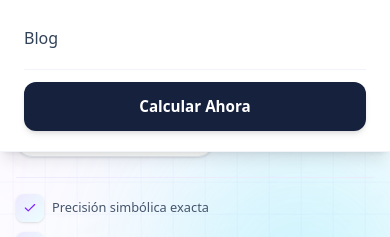
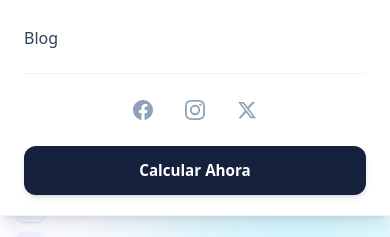
Before and after one commit to syedamaleeha28-lab/derivative-calculator, a Next.js app: page / in a window 390 px wide. Both pictures are taken after a click on the button 362 px from the left and 30 px from the top of the page. Shown: the part 339-576 px from the top of the page. Built offline with nearby package versions, Linux system fonts and the light colour scheme; no server answers.

Commit message:
mobile nagivation social icon added again

```diff
--- a/src/components/Navbar.tsx
+++ b/src/components/Navbar.tsx
@@ -157,7 +157,14 @@ export default function Navbar() {
                   </li>
                 );
               })}
-              <li className="pt-3 mt-1 border-t border-slate-100">
+              <li className="pt-4 mt-2 border-t border-slate-100">
+                <SocialLinks
+                  variant="footer"
+                  iconSize={20}
+                  className="justify-center gap-3"
+                />
+              </li>
+              <li className="pt-3">
                 <Link
                   href={calcHref}
                   onClick={() => setMobileOpen(false)}
```
